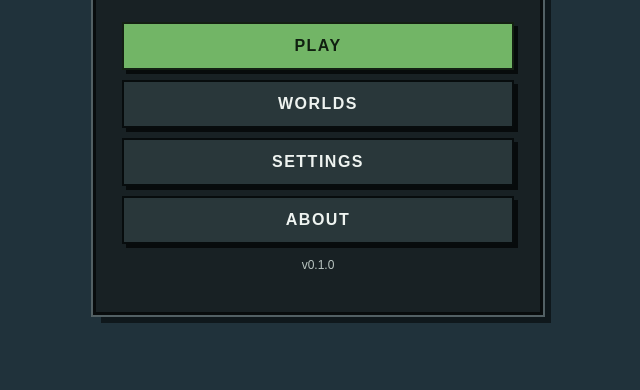
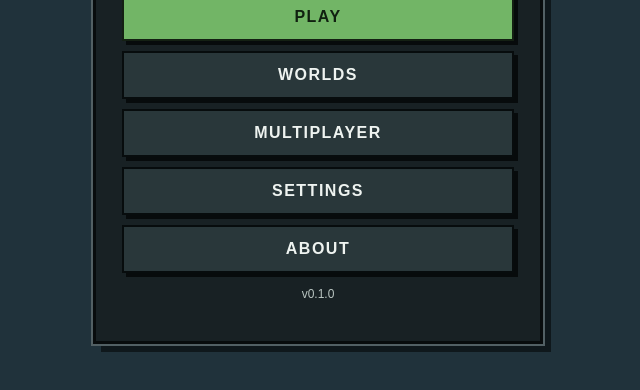
Before and after one commit to PrevolveCodes/voxelcraft, a plain HTML site: page index.html in a window 1280 px wide. Shown: the part 342-732 px from the top of the page, without its empty margins (322-962 px from the left). Drawn offline with nearby package versions, Linux system fonts and the light colour scheme.

Commit message:
Add real multiplayer room flow to existing menu

```diff
--- a/index.html
+++ b/index.html
@@ -9,10 +9,11 @@
 <body>
 <div id="game"></div>
 <div id="loading" class="screen hidden"><div class="panel loading-panel"><div class="brand-mark">VC</div><h1>VOXELCRAFT</h1><p id="loadText">Generating world...</p><div class="progress"><i id="loadBar"></i></div></div></div>
-<div id="menu" class="screen"><div class="panel menu-panel"><div class="brand-mark large">VC</div><h1>VOXELCRAFT</h1><p class="subtitle">BUILD · EXPLORE · SURVIVE</p><button id="playBtn" class="game-btn primary">PLAY</button><button id="worldsBtn" class="game-btn">WORLDS</button><button id="settingsBtn" class="game-btn">SETTINGS</button><button id="aboutBtn" class="game-btn">ABOUT</button><p class="version">v0.1.0</p></div></div>
+<div id="menu" class="screen"><div class="panel menu-panel"><div class="brand-mark large">VC</div><h1>VOXELCRAFT</h1><p class="subtitle">BUILD · EXPLORE · SURVIVE</p><button id="playBtn" class="game-btn primary">PLAY</button><button id="worldsBtn" class="game-btn">WORLDS</button><button id="multiplayerBtn" class="game-btn">MULTIPLAYER</button><button id="settingsBtn" class="game-btn">SETTINGS</button><button id="aboutBtn" class="game-btn">ABOUT</button><p class="version">v0.1.0</p></div></div>
 <div id="worlds" class="screen hidden"><div class="panel"><div class="panel-head"><h2>WORLDS</h2><button data-back="menu" class="icon-btn">×</button></div><div id="worldList"></div><button id="createBtn" class="game-btn primary">CREATE WORLD</button><button data-back="menu" class="game-btn">BACK</button></div></div>
 <div id="create" class="screen hidden"><div class="panel"><div class="panel-head"><h2>CREATE WORLD</h2><button data-back="worlds" class="icon-btn">×</button></div><label>WORLD NAME<input id="worldName" value="New World"></label><label>SEED<input id="worldSeed" placeholder="Random seed"></label><label>DIFFICULTY<select id="difficulty"><option>Peaceful</option><option>Easy</option><option selected>Normal</option><option>Hard</option></select></label><label>WORLD TYPE<select id="worldType"><option selected>Normal</option><option>Flat</option><option>Amplified</option></select></label><label>RENDER DISTANCE<select id="renderDistance"><option value="2">LOW</option><option value="3" selected>MEDIUM</option><option value="4">HIGH</option></select></label><button id="startWorld" class="game-btn primary">CREATE WORLD</button><button data-back="worlds" class="game-btn">BACK</button></div></div>
 <div id="pause" class="screen hidden"><div class="panel menu-panel compact"><div class="brand-mark">VC</div><h2>PAUSED</h2><button id="resumeBtn" class="game-btn primary">RESUME</button><button id="pauseSettings" class="game-btn">SETTINGS</button><button id="quitBtn" class="game-btn">SAVE &amp; QUIT</button></div></div>
+<div id="multiplayer" class="screen hidden"><div class="panel"><div class="panel-head"><h2>MULTIPLAYER</h2><button data-back="menu" class="icon-btn">×</button></div><p class="muted">Real peer-to-peer rooms. One player hosts the world; block changes are ordered by the host.</p><label>DISPLAY NAME<input id="mpName" maxlength="24" value="Player"></label><button id="createRoomBtn" class="game-btn primary">CREATE ROOM</button><label>ROOM ID<input id="roomId" maxlength="64" placeholder="Paste the host room ID"></label><button id="joinRoomBtn" class="game-btn">JOIN ROOM</button><div id="mpStatus" class="mp-status">DISCONNECTED</div><div id="mpRoom" class="mp-room"></div><button id="mpBack" data-back="menu" class="game-btn">BACK</button></div></div>
 <div id="settings" class="screen hidden"><div class="panel"><div class="panel-head"><h2>SETTINGS</h2><button data-back="menu" class="icon-btn">×</button></div><label>FIELD OF VIEW <output id="fovValue">75</output><input id="fov" type="range" min="55" max="110" value="75"></label><label>MOUSE SENSITIVITY <output id="sensValue">8</output><input id="sens" type="range" min="1" max="20" value="8"></label><label>MASTER VOLUME <output id="volumeValue">80%</output><input id="volume" type="range" min="0" max="1" step="0.05" value="0.8"></label><label>RENDER DISTANCE <output id="rdValue">3</output><input id="rd" type="range" min="2" max="6" value="3"></label><label class="check"><input id="coordsToggle" type="checkbox" checked> SHOW COORDINATES</label><label class="check"><input id="bobToggle" type="checkbox" checked> VIEW BOBBING</label><button data-back="menu" class="game-btn">BACK</button></div></div>
 <div id="about" class="screen hidden"><div class="panel"><div class="panel-head"><h2>VOXELCRAFT</h2><button data-back="menu" class="icon-btn">×</button></div><p>VoxelCraft is an original browser voxel sandbox.</p><p>Everything in the game is built for this project and designed for the web.</p><p class="muted">Version 0.1.0</p><button data-back="menu" class="game-btn">BACK</button></div></div>
 <div id="hud" class="hidden" aria-hidden="true"><div id="coords"></div><div id="crosshair"><i></i><i></i><i></i><i></i></div><div id="targetLabel"></div><div id="status"><div id="healthHud"><div class="hud-title"><span>HEALTH</span><b id="healthText">20 / 20</b></div><div id="healthIcons"></div></div><div id="hungerHud"><div class="hud-title"><span>HUNGER</span><b id="hungerText">20 / 20</b></div><div id="hungerIcons"></div></div></div><div id="hotbar"></div><div id="breakBar" class="hidden"><span>BREAKING</span><i></i></div><div id="hint">WASD MOVE · SPACE JUMP · SHIFT SPRINT · E INVENTORY · ESC PAUSE · F EAT</div></div>
```
